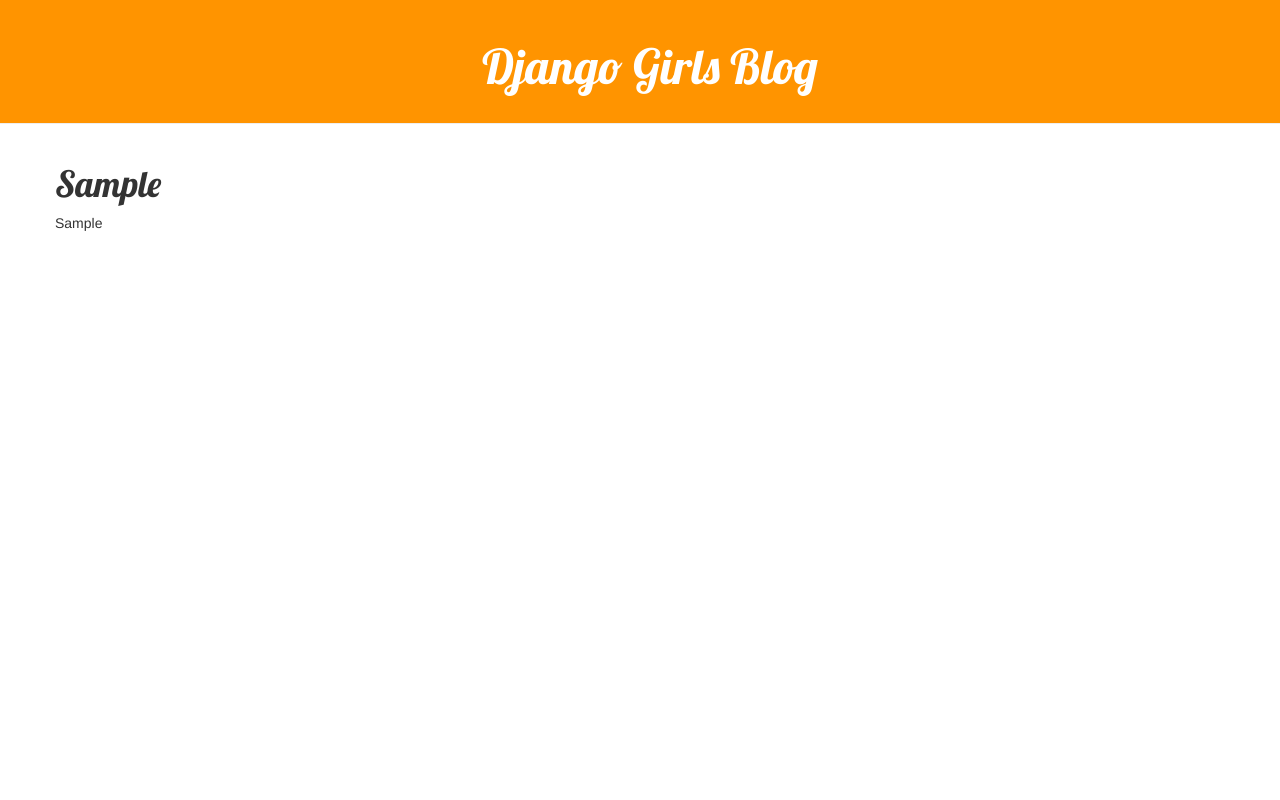
After one commit to Melike10/my_first_blog, a Django app: page /post/1/ in a window 1280 px wide. The commit adds this page. Run offline with Django 3.2, Linux system fonts and the light colour scheme; tables that the repository leaves empty hold one stand-in row (values such as "Sample post"); some libraries are stand-ins or nearby versions.

Commit message:
blog deayı için template ve view metodu eklendi

```diff
--- /dev/null
+++ b/blog/static/css/blog.css
@@ -0,0 +1,49 @@
+
+.page-header {
+    background-color: #ff9400;
+    margin-top: 0;
+    padding: 20px 20px 20px 40px;
+}
+
+.page-header h1, .page-header h1 a, .page-header h1 a:visited, .page-header h1 a:active {
+    color: #ffffff;
+    font-size: 36pt;
+    text-decoration: none;
+
+}
+
+.content {
+    margin-left: 40px;
+}
+
+h1, h2, h3, h4 {
+    font-family: 'Lobster', cursive;
+}
+
+.date {
+    float: right;
+    color: #828282;
+}
+
+.save {
+    float: right;
+}
+
+.post-form textarea, .post-form input {
+    width: 100%;
+}
+
+.top-menu, .top-menu:hover, .top-menu:visited {
+    color: #ffffff;
+    float: right;
+    font-size: 26pt;
+    margin-right: 20px;
+}
+
+.post {
+    margin-bottom: 70px;
+}
+
+.post h1 a, .post h1 a:visited {
+    color: #000000;
+}
--- /dev/null
+++ b/blog/templates/blog/base.html
@@ -0,0 +1,23 @@
+{% load staticfiles %}
+<html>
+    <head>
+        <title>Django Girls blog</title>
+        <link rel="stylesheet" href="//maxcdn.bootstrapcdn.com/bootstrap/3.2.0/css/bootstrap.min.css">
+        <link rel="stylesheet" href="//maxcdn.bootstrapcdn.com/bootstrap/3.2.0/css/bootstrap-theme.min.css">
+        <link href='//fonts.googleapis.com/css?family=Lobster&subset=latin,latin-ext' rel='stylesheet' type='text/css'>
+        <link rel="stylesheet" href="{% static 'css/blog.css' %}">
+    </head>
+    <body>
+    <div class="page-header">
+        <h1><a href="/"><center>Django Girls Blog</center></a></h1>
+    </div>
+    <div class="content container">
+        <div class="row">
+            <div class="col-md-8">
+            {% block content %}
+            {% endblock %}
+            </div>
+        </div>
+    </div>
+</body>
+</html>
--- /dev/null
+++ b/blog/templates/blog/post_detail.html
@@ -0,0 +1,13 @@
+{% extends 'blog/base.html' %}
+
+{% block content %}
+    <div class="post">
+        {% if post.yayinlama_tarihi %}
+            <div class="date">
+                {{ post.yayinlanma_tarihi }}
+            </div>
+        {% endif %}
+        <h1>{{ post.baslik }}</h1>
+        <p>{{ post.yazi|linebreaks }}</p>
+    </div>
+{% endblock %}
--- a/blog/urls.py
+++ b/blog/urls.py
@@ -3,4 +3,5 @@ from . import views
 
 urlpatterns = [
     url(r'^$', views.post_list, name='post_list'),
+    url(r'^post/(?P<pk>[0-9]+)/$', views.post_detail, name='post_detail'),
 ] #127.0.0.1.800 den sonra blogtaki url.py den hiç bir şey gelmezse viewsin altındaki postlist metodunu çağır
--- a/blog/views.py
+++ b/blog/views.py
@@ -1,7 +1,10 @@
-from django.shortcuts import render
+from django.shortcuts import render,get_object_or_404
 from django.utils import timezone
 from .models import Post
 
 def post_list(request):
     posts = Post.objects.filter(yayinlanma_tarihi__lte=timezone.now()).order_by('yayinlanma_tarihi')
     return render(request, 'blog/post_list.html', {'posts':posts})
+def post_detail(request, pk):
+    post = get_object_or_404(Post, pk=pk)
+    return render(request, 'blog/post_detail.html', {'post': post})
```
Also changed, not shown: blog/templates/blog/post_list.html (+12 -10 lines).
